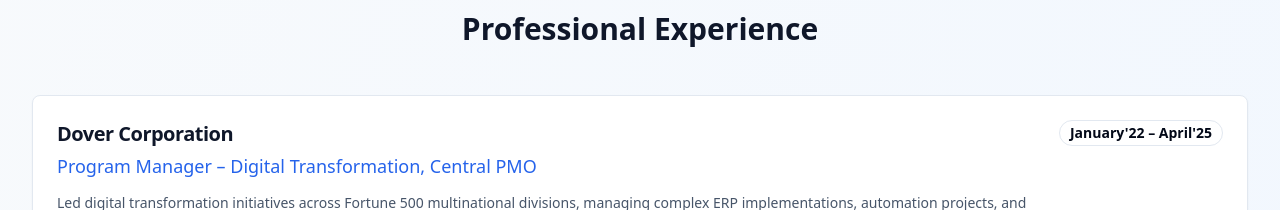
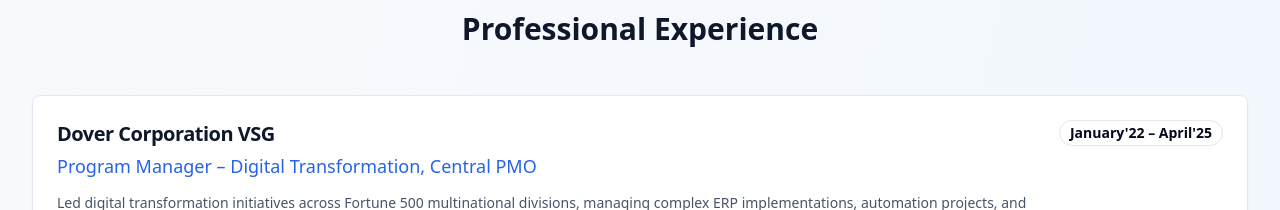
Before and after one commit to milind-204052/digital-transformation-portfolio-pro, a React (Vite) app: page / in a window 1280 px wide. Shown: the part 1100-1310 px from the top of the page. Built offline with nearby package versions, Linux system fonts and the light colour scheme.

Commit message:
Test change(vsg ADDED)

```diff
--- a/src/pages/Index.tsx
+++ b/src/pages/Index.tsx
@@ -39,7 +39,7 @@ const Index = () => {
 
   const experiences = [
     {
-      company: "Dover Corporation",
+      company: "Dover Corporation VSG",
       period: "January'22 – April'25",
       role: "Program Manager – Digital Transformation, Central PMO",
       roleDescription: "Led digital transformation initiatives across Fortune 500 multinational divisions, managing complex ERP implementations, automation projects, and strategic technology adoptions. Collaborated with C-suite executives, cross-functional teams, and external vendors to deliver scalable solutions impacting $500M+ portfolio operations.",
```
